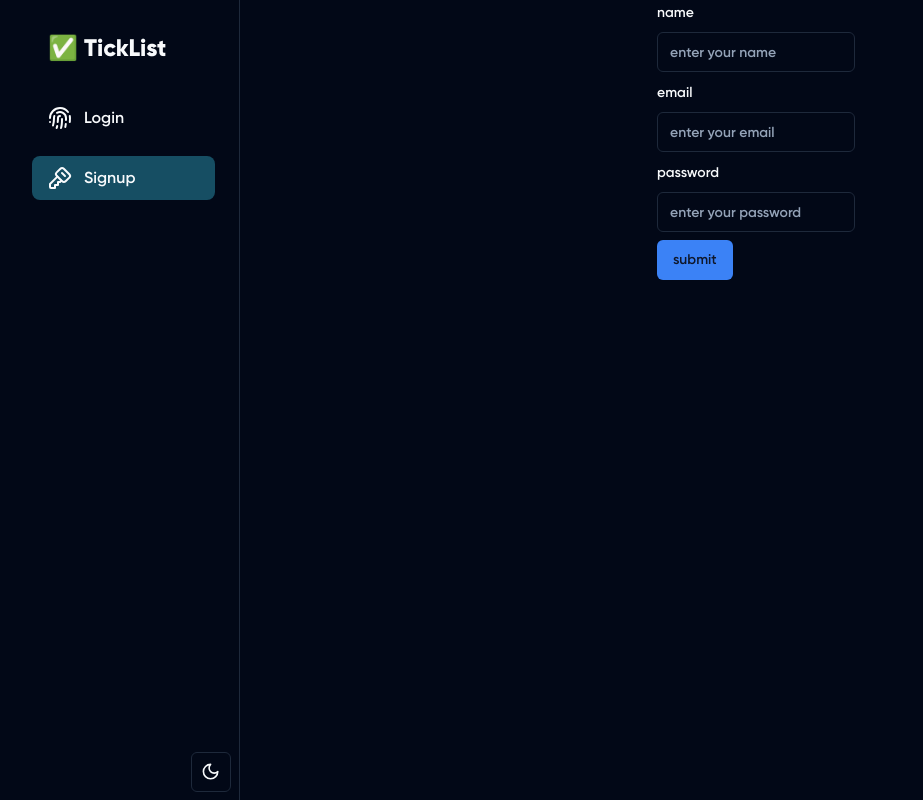
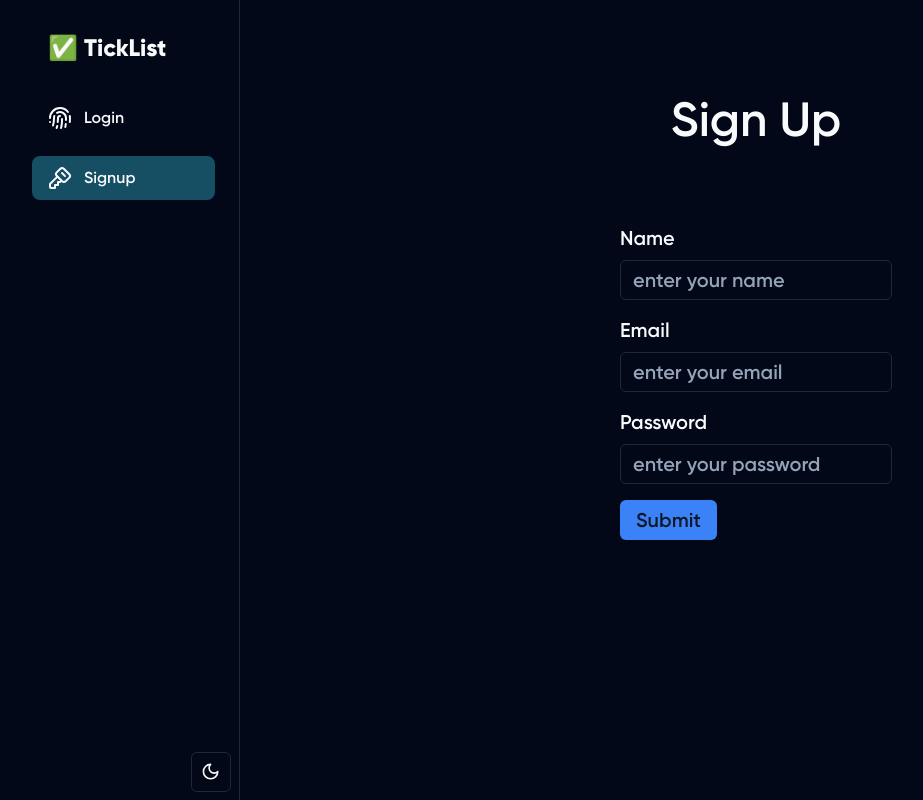
Before and after one commit to jayhawk24/checklist, a Next.js app in the folder frontend/: page /auth/signup in a window 1280 px wide. Shown: the whole page, without its empty margins (24-947 px from the left). Built offline with nearby package versions, Linux system fonts and the light colour scheme; no server answers.

Commit message:
fix(auth): pages layout

```diff
--- a/frontend/package.json
+++ b/frontend/package.json
@@ -9,6 +9,7 @@
     "lint": "next lint"
   },
   "dependencies": {
+    "@formkit/auto-animate": "^0.8.2",
     "@hookform/resolvers": "^3.3.4",
     "@next/font": "^14.1.0",
     "@radix-ui/react-avatar": "^1.0.4",
--- a/frontend/src/app/auth/layout.tsx
+++ b/frontend/src/app/auth/layout.tsx
@@ -6,7 +6,7 @@ type Props = {
 
 const LayoutPage = ({ children }: Props) => {
     return (
-        <main className="flex min-h-screen flex-col items-center justify-between">
+        <main className="flex min-h-screen flex-col items-center md:p-24 p-5">
             {children}
         </main>
     )
--- a/frontend/src/app/auth/login/page.tsx
+++ b/frontend/src/app/auth/login/page.tsx
@@ -2,9 +2,9 @@ import Login from "@/components/login";
 
 export default function LoginPage() {
     return (
-        <main className="flex min-h-screen flex-col items-center md:p-24 p-5">
+        <>
             <h1 className="text-5xl mb-20">Login</h1>
             <Login />
-        </main>
+        </>
     );
 }
--- a/frontend/src/app/auth/signup/page.tsx
+++ b/frontend/src/app/auth/signup/page.tsx
@@ -5,7 +5,10 @@ type Props = {}
 
 const SignupPage = (props: Props) => {
     return (
-        <Signup />
+        <>
+            <h1 className="text-5xl mb-20">Sign Up</h1>
+            <Signup />
+        </>
     )
 }
 
--- a/frontend/src/app/page.tsx
+++ b/frontend/src/app/page.tsx
@@ -6,6 +6,7 @@ import {
 } from "@/components/ui/carousel"
 import { Button } from "@/components/ui/button";
 import { ChevronRight } from "lucide-react";
+import Link from "next/link";
 
 export default function Home() {
 
@@ -48,7 +49,9 @@ export default function Home() {
             Experience the power of effortless organization and start conquering your to-do list today. Sign up for ticklist and take the first step towards a more organized, productive, and fulfilling life.
           </p>
           <Button className="text-xl font-bold text-primary-foreground">
-            LOGIN <ChevronRight />
+            <Link href={'/auth/login'}>
+              LOGIN <ChevronRight />
+            </Link>
           </Button>
         </div>
       </div>
--- a/frontend/src/components/forms/loginForm.tsx
+++ b/frontend/src/components/forms/loginForm.tsx
@@ -4,6 +4,7 @@ import { zodResolver } from "@hookform/resolvers/zod"
 import { useForm } from "react-hook-form"
 import { z } from "zod"
 
+import { useAutoAnimate } from '@formkit/auto-animate/react'
 import { Button } from "@/components/ui/button"
 import {
     Form,
@@ -30,6 +31,8 @@ const FormSchema = z.object({
 })
 
 const LoginForm = (props: LoginFormProps) => {
+    const [parent] = useAutoAnimate({ duration: 1000 })
+
     const form = useForm<z.infer<typeof FormSchema>>({
         resolver: zodResolver(FormSchema),
         defaultValues: {
@@ -44,6 +47,8 @@ const LoginForm = (props: LoginFormProps) => {
 
     return (
         <Form {...form}>
+            <div ref={parent}>
+
                 <form onSubmit={form.handleSubmit(onSubmit)} className="space-y-4">
                     <FormField
                         control={form.control}
@@ -81,6 +86,8 @@ const LoginForm = (props: LoginFormProps) => {
                     />
                     <Button type="submit" className="text-lg m-auto w-full" >Submit</Button>
                 </form>
+
+            </div>
         </Form>
     )
 }
--- a/frontend/src/components/forms/signupForm.tsx
+++ b/frontend/src/components/forms/signupForm.tsx
@@ -47,15 +47,15 @@ const SignupForm = (props: SignupFormProps) => {
 
     return (
         <Form {...form}>
-            <form onSubmit={form.handleSubmit(onSubmit)} className="space-y-2">
+            <form onSubmit={form.handleSubmit(onSubmit)} className="space-y-4">
                 <FormField
                     control={form.control}
                     name="name"
                     render={({ field }) => (
                         <FormItem>
-                            <FormLabel>name</FormLabel>
+                            <FormLabel className="text-xl">Name</FormLabel>
                             <FormControl>
-                                <Input type="text" placeholder="enter your name" {...field} />
+                                <Input className="text-xl" type="text" placeholder="enter your name" {...field} />
                             </FormControl>
                             <FormMessage />
                         </FormItem>
@@ -66,9 +66,9 @@ const SignupForm = (props: SignupFormProps) => {
                     name="email"
                     render={({ field }) => (
                         <FormItem>
-                            <FormLabel>email</FormLabel>
+                            <FormLabel className="text-xl">Email</FormLabel>
                             <FormControl>
-                                <Input type="email" placeholder="enter your email" {...field} />
+                                <Input className="text-xl" type="email" placeholder="enter your email" {...field} />
                             </FormControl>
                             <FormMessage />
                         </FormItem>
@@ -79,15 +79,15 @@ const SignupForm = (props: SignupFormProps) => {
                     name="password"
                     render={({ field }) => (
                         <FormItem>
-                            <FormLabel>password</FormLabel>
+                            <FormLabel className="text-xl">Password</FormLabel>
                             <FormControl>
-                                <Input type="password" placeholder="enter your password" {...field} />
+                                <Input className="text-xl" type="password" placeholder="enter your password" {...field} />
                             </FormControl>
                             <FormMessage />
                         </FormItem>
                     )}
                 />
-                <Button type="submit">submit</Button>
+                <Button type="submit" className="text-xl" >Submit</Button>
             </form>
         </Form>
     )
```
Also changed, not shown: 1 other file (tests, documents, lock files or other folders). Lines whose indentation alone changed are shown as unchanged.
